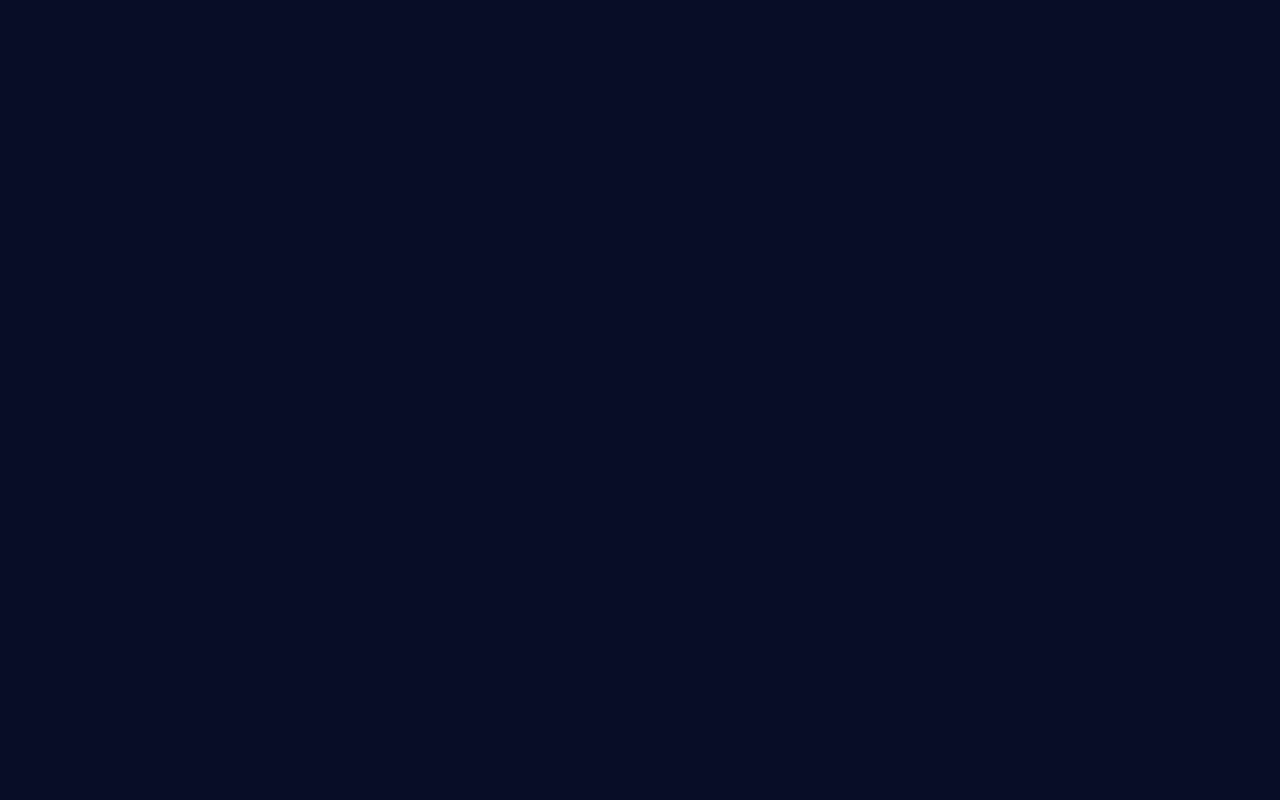
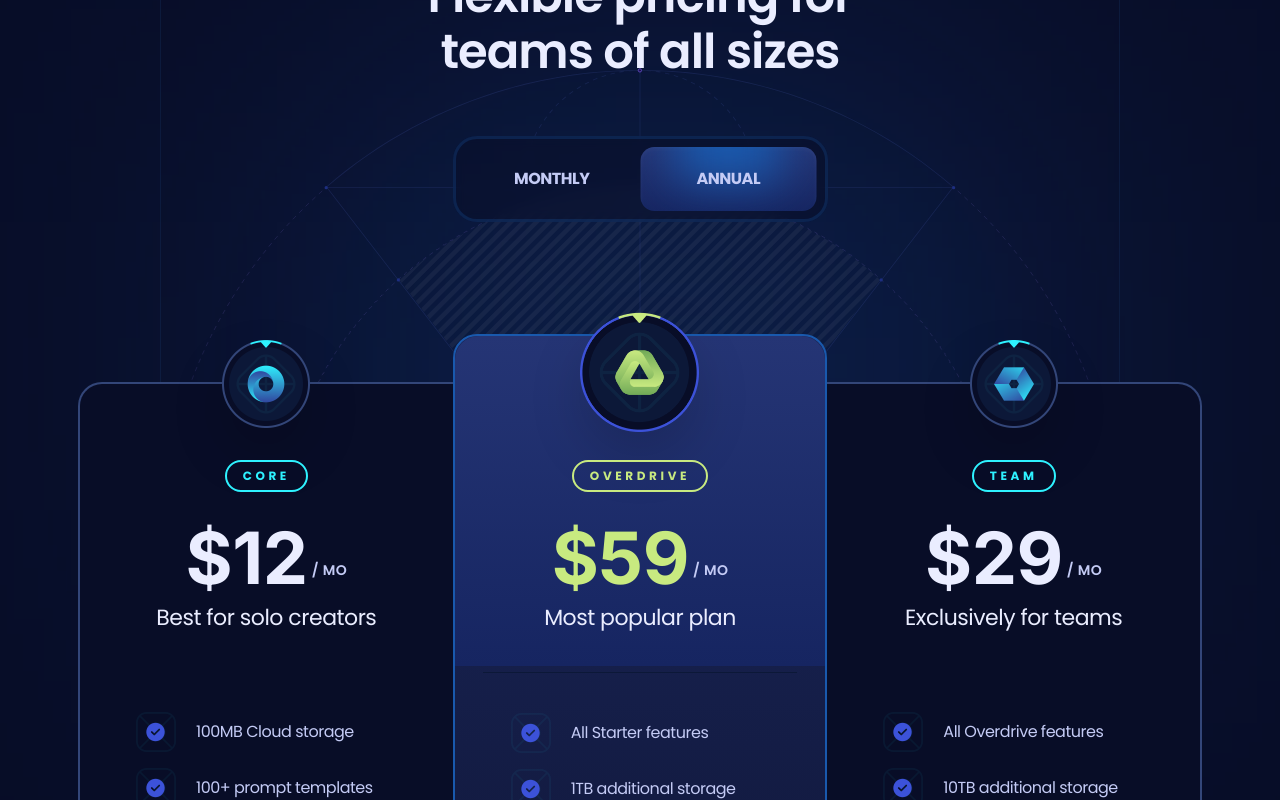
Before and after one commit to m7asanain/xora-landing-page, a React (Vite) app: page / in a window 1280 px wide. Shown: the part 2200-3000 px from the top of the page. Before the commit the page ends 2056 px from the top, so only its background shows below. Built offline with nearby package versions, Linux system fonts and the light colour scheme.

Commit message:
design pricing section

```diff
--- a/package.json
+++ b/package.json
@@ -13,6 +13,7 @@
     "clsx": "^2.1.1",
     "prettier": "^3.5.3",
     "react": "^19.0.0",
+    "react-countup": "^6.5.3",
     "react-dom": "^19.0.0",
     "react-scroll": "^1.9.3",
     "tailwindcss": "^3.4.12"
--- a/src/App.jsx
+++ b/src/App.jsx
@@ -1,3 +1,4 @@
+import Pricing from "./Pricing";
 import Features from "./sections/Features";
 import Headers from "./sections/Header";
 import Hero from "./sections/Hero";
@@ -8,6 +9,7 @@
       <Headers />
       <Hero />
       <Features />
+      <Pricing />
     </main>
   );
 };
--- /dev/null
+++ b/src/Pricing.jsx
@@ -0,0 +1,156 @@
+import { useState } from "react";
+import { Element } from "react-scroll";
+import clsx from "clsx";
+import { plans } from "./constants/index";
+import CountUp from "react-countup";
+import Button from "./components/Button";
+
+const Pricing = () => {
+  const [monthly, setMonthly] = useState(false);
+
+  return (
+    <section>
+      <Element name="pricing">
+        <div className="container">
+          <div className="max-w-960 pricing-head_before relative mx-auto border-l border-r border-s2 bg-s1/50 pb-40 pt-28 max-xl:max-w-4xl max-lg:border-none max-md:pb-32 max-md:pt-16">
+            <h3 className="h3 max-lg:h4 max-md:h5 z-3 relative mx-auto mb-14 max-w-lg text-center text-p4 max-md:mb-11 max-sm:max-w-sm">
+              Flexible pricing for teams of all sizes
+            </h3>
+            <div className="relative z-4 mx-auto flex w-[375px] rounded-3xl border-[3px] border-s4/25 bg-s1/50 p-2 backdrop-blur-[6px] max-md:w-[310px]">
+              <button
+                className={clsx("pricing-head_btn", monthly && "text-p4")}
+                onClick={() => setMonthly(true)}
+              >
+                Monthly
+              </button>
+              <button
+                className={clsx("pricing-head_btn", !monthly && "text-p4")}
+                onClick={() => setMonthly(false)}
+              >
+                Annual
+              </button>
+              <div
+                className={clsx(
+                  "g4 rounded-14 before:h-100 pricing-head_btn_before absolute left-2 top-2 h-[calc(100%-16px)] w-[calc(50%-8px)] overflow-hidden shadow-400 transition-transform duration-500",
+                  !monthly && "translate-x-full"
+                )}
+              />
+            </div>
+            <div className="pricing-bg">
+              <img
+                src="/images/bg-outlines.svg"
+                width={960}
+                height={380}
+                alt="outline"
+                className="relative z-2"
+              />
+              <img
+                src="/images/bg-outlines-fill.png"
+                width={960}
+                height={380}
+                alt="outline"
+                className="absolute inset-0 opacity-5 mix-blend-soft-light"
+              />
+            </div>
+          </div>
+          {/* pricing section */}
+          <div className="scroll-hide relative z-2 -mt-12 flex items-start max-xl:gap-5 max-xl:overflow-auto max-xl:pt-6">
+            {plans.map((plan, index) => (
+              <div
+                key={plan.id}
+                className="pricing-plan_first pricing-plan_last pricing-plan_odd pricing-plan_even relative border-2 p-7 max-xl:min-w-80 max-lg:rounded-3xl xl:w-[calc(33.33%+2px)]"
+              >
+                {index === 1 && (
+                  <div className="g4 absolute h-330 left-0 right-0 top-0 z-1 rounded-tl-3xl rounded-tr-3xl" />
+                )}
+                <div
+                  className={clsx(
+                    "absolute left-0 right-0 z-2 flex items-center justify-center",
+                    index === 1 ? "-top-6" : "-top-6 xl:-top-11"
+                  )}
+                >
+                  <img
+                    src={plan.logo}
+                    alt={plan.title}
+                    className={clsx(
+                      "object-contain drop-shadow-2xl",
+                      index === 1 ? "size-[120px]" : "size-[88px]"
+                    )}
+                  />
+                </div>
+                <div
+                  className={clsx(
+                    "relative flex flex-col items-center",
+                    index === 1 ? "pt-24" : "pt-12"
+                  )}
+                >
+                  <div
+                    className={clsx(
+                      "small-2 rounded-20 relative z-2 mx-auto mb-6 border-2 px-4 py-1.5 uppercase",
+                      index === 1 ? "border-p3 text-p3" : "border-p1 text-p1"
+                    )}
+                  >
+                    {plan.title}
+                  </div>
+                  <div className="relative z-2 flex items-center justify-center">
+                    <div
+                      className={clsx(
+                        "h-num flex items-start",
+                        index === 1 ? "text-p3" : "text-p4"
+                      )}
+                    >
+                      ${" "}
+                      <CountUp
+                        start={plan.priceMonthly}
+                        end={monthly ? plan.priceMonthly : plan.priceYearly}
+                        duration={0.4}
+                        useEasing={false}
+                        preserveValue
+                      />
+                    </div>
+                    <div className="small-1 relative top-3 ml-1 uppercase">
+                      / mo
+                    </div>
+                  </div>
+                </div>
+                <div
+                  className={clsx(
+                    "body-1 relative z-2 mb-10 w-full border-b-s2 pb-9 text-center text-p4",
+                    index === 1 && "border-b"
+                  )}
+                >
+                  {plan.caption}
+                </div>
+                <ul className="mx-auto space-y-4 xl:px-7">
+                  {plan.features.map((feature) => (
+                    <li
+                      key={feature}
+                      className="relative flex items-center gap-5"
+                    >
+                      <img
+                        src={"/images/check.png"}
+                        alt="check"
+                        className="size-10 object-contain"
+                      />
+                      <p className="flex-1">{feature}</p>
+                    </li>
+                  ))}
+                </ul>
+                <div className="mt-10 flex w-full justify-center">
+                  <Button icon={plan.icon}>Get Started</Button>
+                </div>
+                {index === 1 && (
+                  <p className="small-compact mt-9 text-center text-p3 before:mx-2.5 before:content-['-'] after:mx-2.5 after:content-['-']">
+                    Limited time offer
+                  </p>
+                )}
+              </div>
+            ))}
+          </div>
+        </div>
+      </Element>
+    </section>
+  );
+};
+
+export default Pricing;
```
Also changed, not shown: 1 other file (tests, documents, lock files or other folders).
